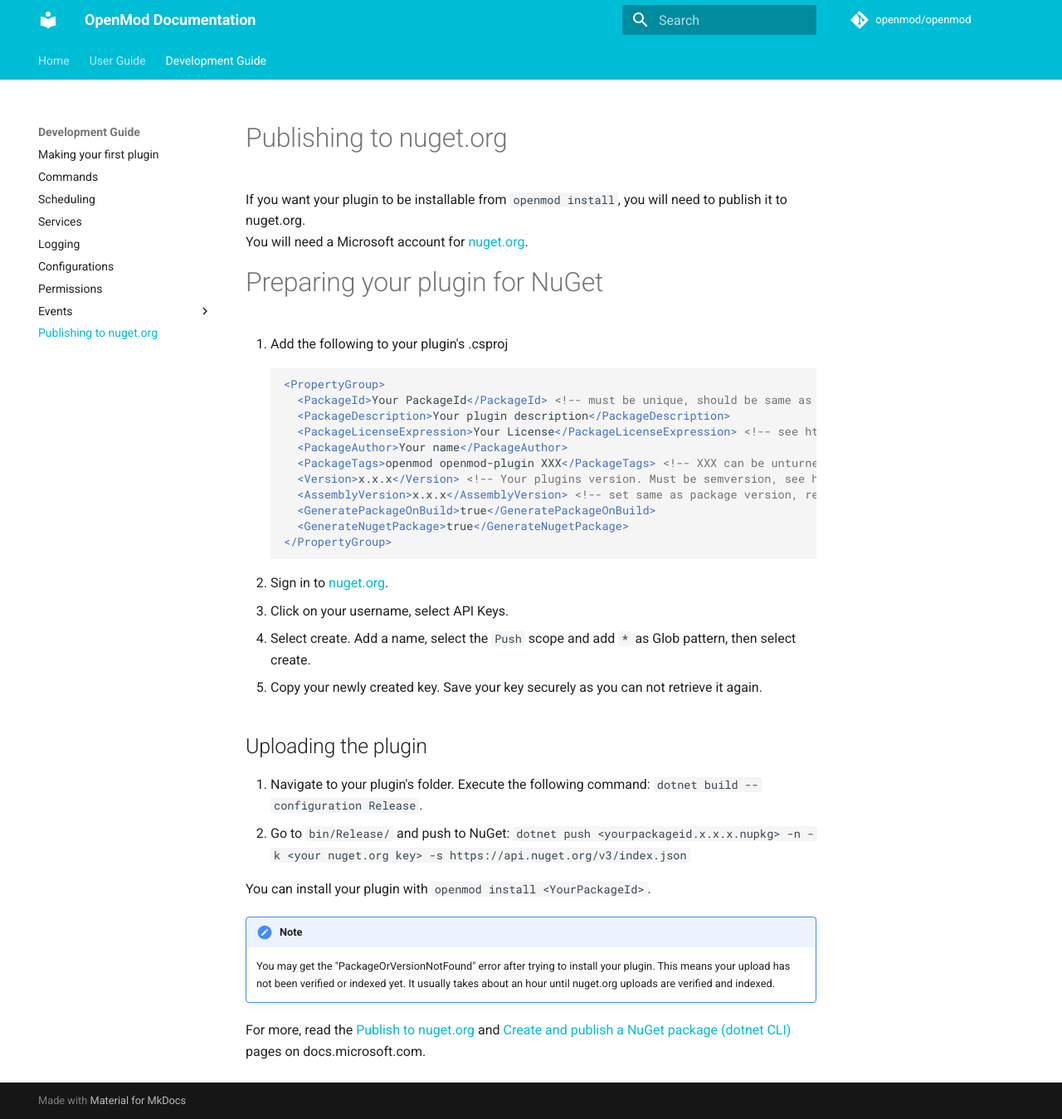
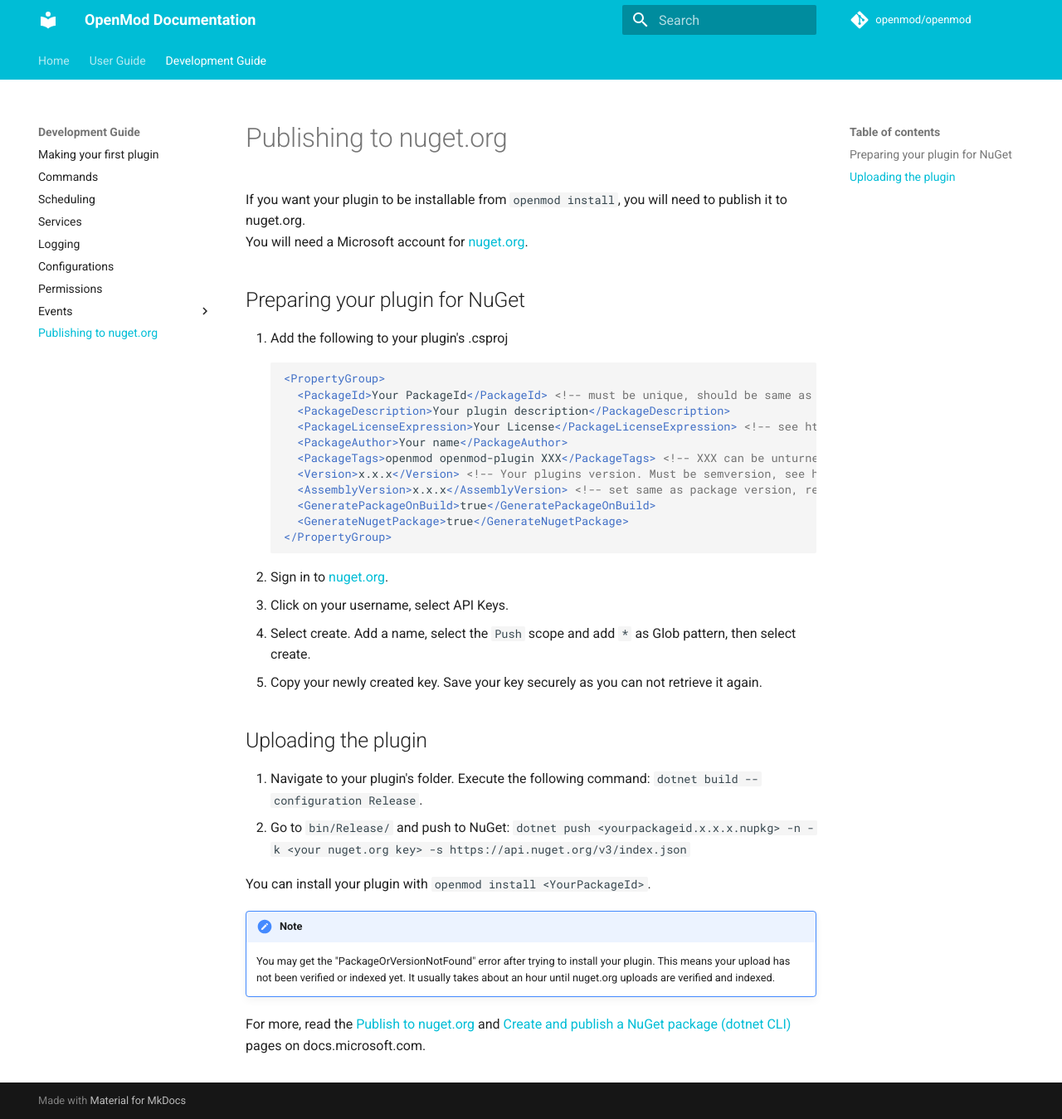
Before and after one commit to openmod/openmod-docs, an MkDocs documentation site: the page built from content/development-guide/publishing-to-nuget.md, in a window 1280 px wide and 1349 px high. Shown: the whole window at 83% size. Built offline with MkDocs 1.6.1 and Material for MkDocs 9.7.7, drawn with Linux system fonts in a browser that asks for light colours; comment, search, counter and statistics services are not loaded; old or Windows-style settings are respelled for this version of MkDocs.

Commit message:
Another fix

````diff
--- a/content/development-guide/publishing-to-nuget.md
+++ b/content/development-guide/publishing-to-nuget.md
@@ -2,7 +2,7 @@
 If you want your plugin to be installable from `openmod install`, you will need to publish it to nuget.org.
 You will need a Microsoft account for [nuget.org](https://www.nuget.org/).
 
-# Preparing your plugin for NuGet
+## Preparing your plugin for NuGet
 1. Add the following to your plugin's .csproj
 ```xml
 <PropertyGroup>
````
